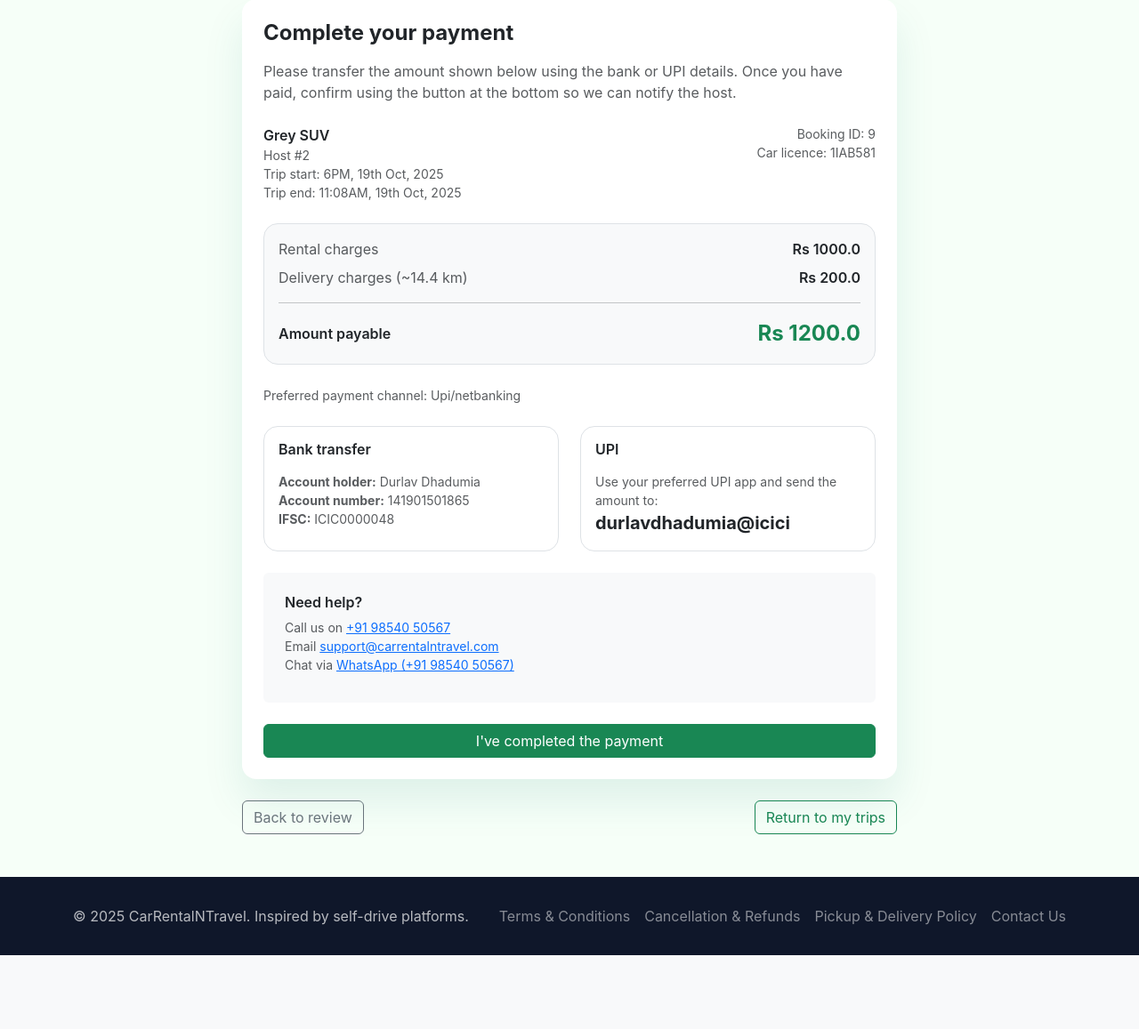
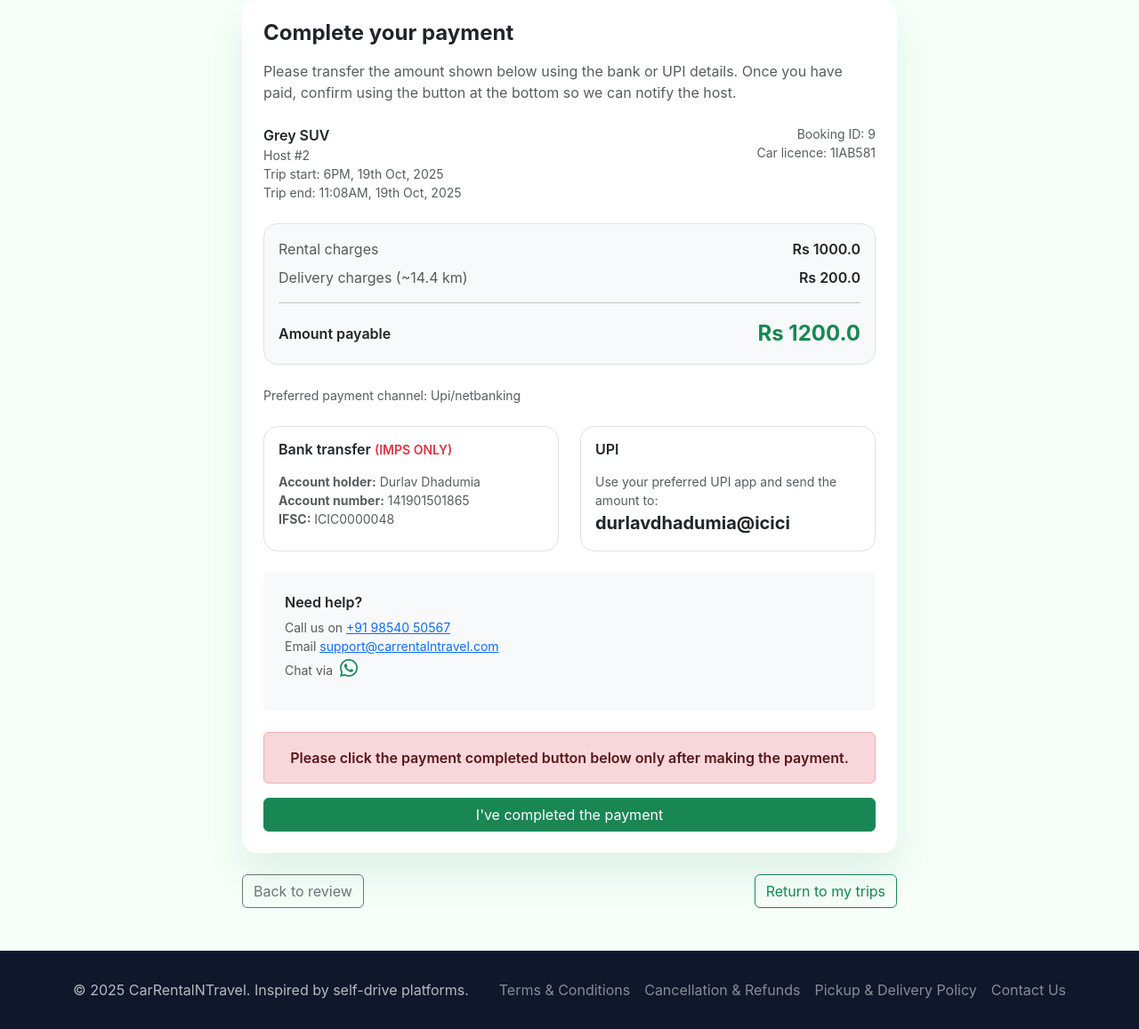
Before and after one commit to durlavdhadumia-beginner/Self-drive, a Flask app: page /rentals/9/payment-instructions in a window 1280 px wide. Shown: the part 142-1299 px from the top of the page at 89% size. Before the commit the page ends 1216 px from the top, so only its background shows below. Run offline with Flask 3, Linux system fonts and the light colour scheme; a user stored in the database is signed in; data comes from the database, SQL or seed files in the repository.

Commit message:
Enhance support contact CTAs and payment guidance

```diff
--- a/templates/renter_payment_instructions.html
+++ b/templates/renter_payment_instructions.html
@@ -61,7 +61,7 @@
                         <div class="row g-4">
                             <div class="col-md-6">
                                 <div class="border rounded-4 p-3 h-100">
-                                    <h2 class="h6 fw-semibold mb-3">Bank transfer</h2>
+                                    <h2 class="h6 fw-semibold mb-3">Bank transfer <span class="text-danger text-uppercase small fw-semibold">(IMPS Only)</span></h2>
                                     <ul class="list-unstyled text-muted small mb-0">
                                         {% if payment_account.bank_name %}<li><strong>Bank:</strong> {{ payment_account.bank_name }}</li>{% endif %}
                                         {% if payment_account.account_holder %}<li><strong>Account holder:</strong> {{ payment_account.account_holder }}</li>{% endif %}
@@ -89,12 +89,15 @@
                                 <p class="text-muted small mb-2">
                                     Call us on <a href="tel:{{ support_phone }}">{{ support_phone }}</a><br>
                                     Email <a href="mailto:{{ support_email }}">{{ support_email }}</a><br>
-                                    Chat via <a href="{{ whatsapp_link }}" target="_blank" rel="noopener">WhatsApp ({{ support_phone }})</a>
+                                    Chat via <a href="{{ whatsapp_link }}" target="_blank" rel="noopener" class="text-success ms-1" aria-label="Chat with support on WhatsApp"><i class="bi bi-whatsapp fs-5"></i></a>
                                 </p>
                             </div>
                         </div>
 
                         <form method="post" action="{{ url_for('renter_confirm_payment', rental_id=rental.id) }}" class="mt-4">
+                            <div class="alert alert-danger text-center fw-semibold mb-3" role="alert">
+                                Please click the payment completed button below only after making the payment.
+                            </div>
                             <input type="hidden" name="payment_channel" value="{{ payment_channel }}">
                             <button type="submit" class="btn btn-success w-100">I've completed the payment</button>
                         </form>
```
Also changed, not shown: templates/contact.html (+6 -1 lines).
